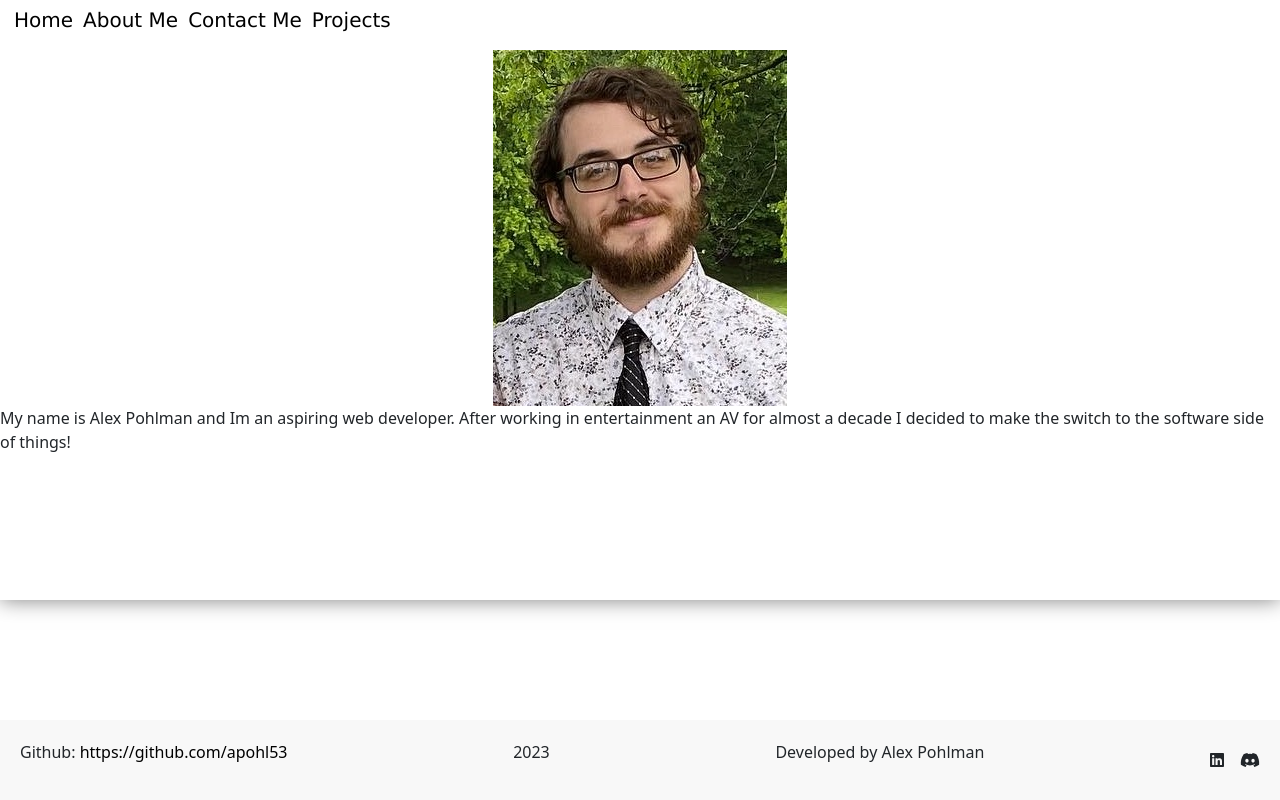
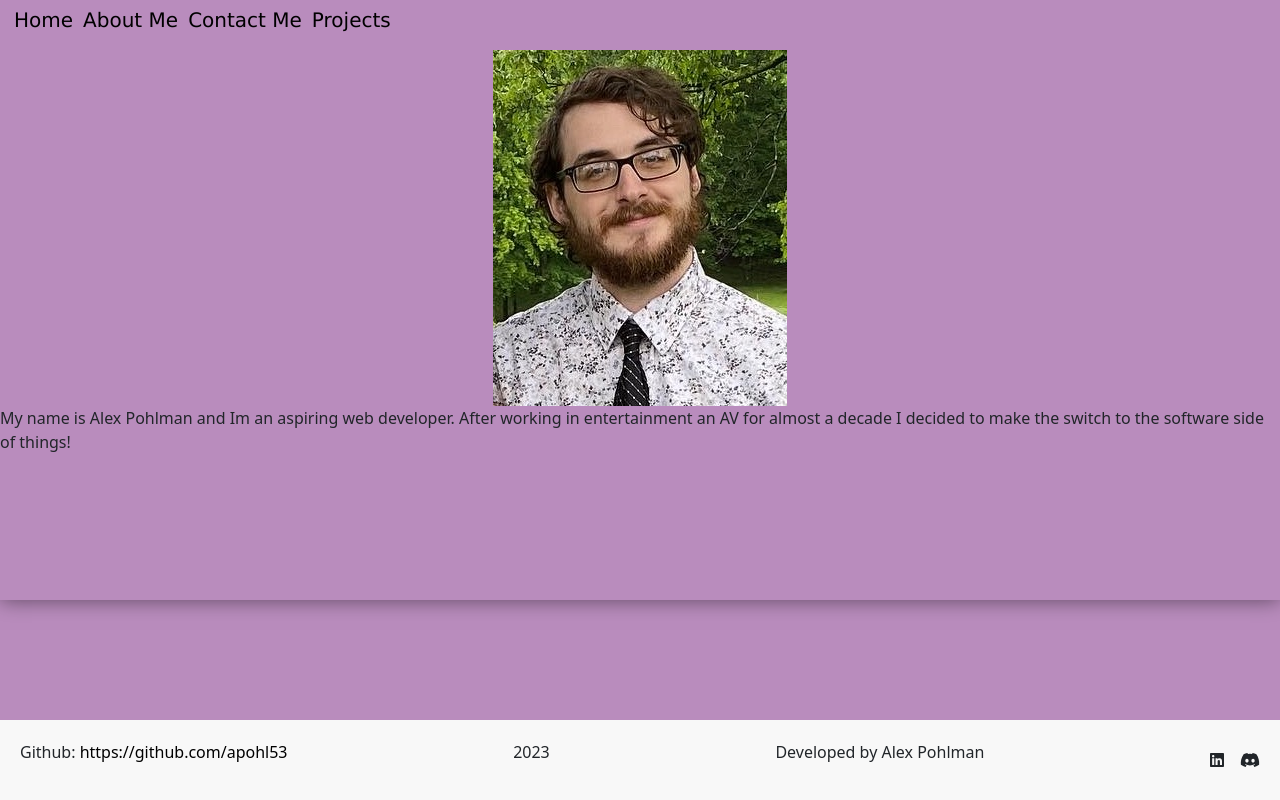
Before and after one commit to apohl53/Professional_Portfolio, a React (Vite) app: page / in a window 1280 px wide. Built offline with nearby package versions, Linux system fonts and the light colour scheme.

Commit message:
added css

```diff
--- a/src/App.jsx
+++ b/src/App.jsx
@@ -5,6 +5,7 @@ import Project from "./components/Project"; // Updated import statement
 import Contact from "./components/Contact";
 // import Resume from "./pages/Resume";
 import Footer from "./components/Footer";
+import "./styles/app.scss";
 
 function App() {
   return (
--- a/src/styles/app.scss
+++ b/src/styles/app.scss
@@ -1,3 +1,7 @@
+body {
+  background-color: rgb(185, 140, 189) !important;
+}
+
 h1 {
   max-width: 1280px;
   margin: 0 auto;
```
